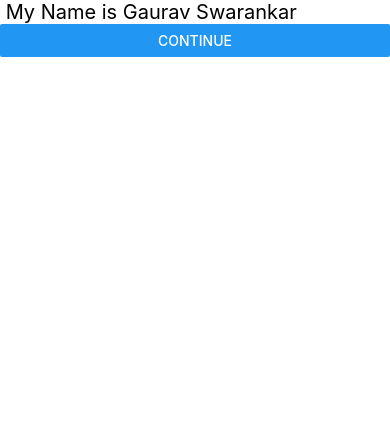
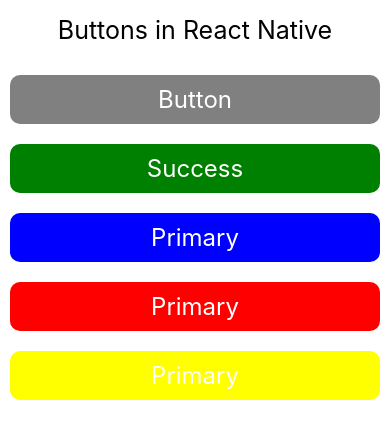
Before and after one commit to Anonymousgaurav/react_basics, a React Native app: screen / in a window 390 px wide. Shown: the top 438 px of the page. Built offline with nearby package versions, Linux system fonts and the light colour scheme.

Commit message:
Buttons UI implmemnted

```diff
--- a/App.tsx
+++ b/App.tsx
@@ -2,19 +2,82 @@
 import {
   Button,
   SafeAreaView,
-  Text
+  StyleSheet,
+  Text,
+  TouchableHighlight,
+  View
 } from 'react-native';
 
 
 function App() {
   return(
-<SafeAreaView>
-  <Text style={{fontSize : 20}}> My Name is Gaurav Swarankar</Text>
-  <Button title='Continue'></Button>
+<SafeAreaView style = {styles.main}>
+  <Text style = {{fontSize : 25, textAlign : 'center',marginTop: 15,marginBottom : 20}}> Buttons in React Native </Text>
+  <TouchableHighlight>
+    <Text style = {styles.button}> Button </Text>
+  </TouchableHighlight>
+
+
+  <TouchableHighlight>
+    <Text style = {[styles.button, styles.success ]}> Success </Text>
+  </TouchableHighlight>
+
+  <TouchableHighlight>
+    <Text style = {[styles.button, styles.success, styles.primary]}> Primary </Text>
+  </TouchableHighlight>
+
+
+  <TouchableHighlight>
+    <Text style = {[styles.button, styles.success, styles.primary, styles.warning]}> Primary </Text>
+  </TouchableHighlight>
+
+
+  <TouchableHighlight>
+    <Text style = {[styles.button, styles.success, styles.primary, styles.warning, styles.error]}> Primary </Text>
+  </TouchableHighlight>
+
+
 </SafeAreaView>
 
   );
 }
 
+const styles = StyleSheet.create(
+  {
+      main : {
+        flex : 1
+      },
+
+      button : {
+        backgroundColor : 'grey',
+        color : 'white',
+        fontSize : 24,
+        textAlign : 'center',
+        margin: 10,
+        padding : 10,
+        borderRadius : 10,
+        shadowColor : 'red',
+        elevation : 10,
+        shadowOpacity : 0.5
+      },
+
+      success : {
+        backgroundColor : 'green',
+      },
+      primary : {
+        backgroundColor : 'blue'
+      },
+      warning : {
+        backgroundColor : 'red'
+      },
+      error : {
+        backgroundColor : 'yellow'
+
+      }
+
+
+  }
+)
+
 
 export default App;
```
